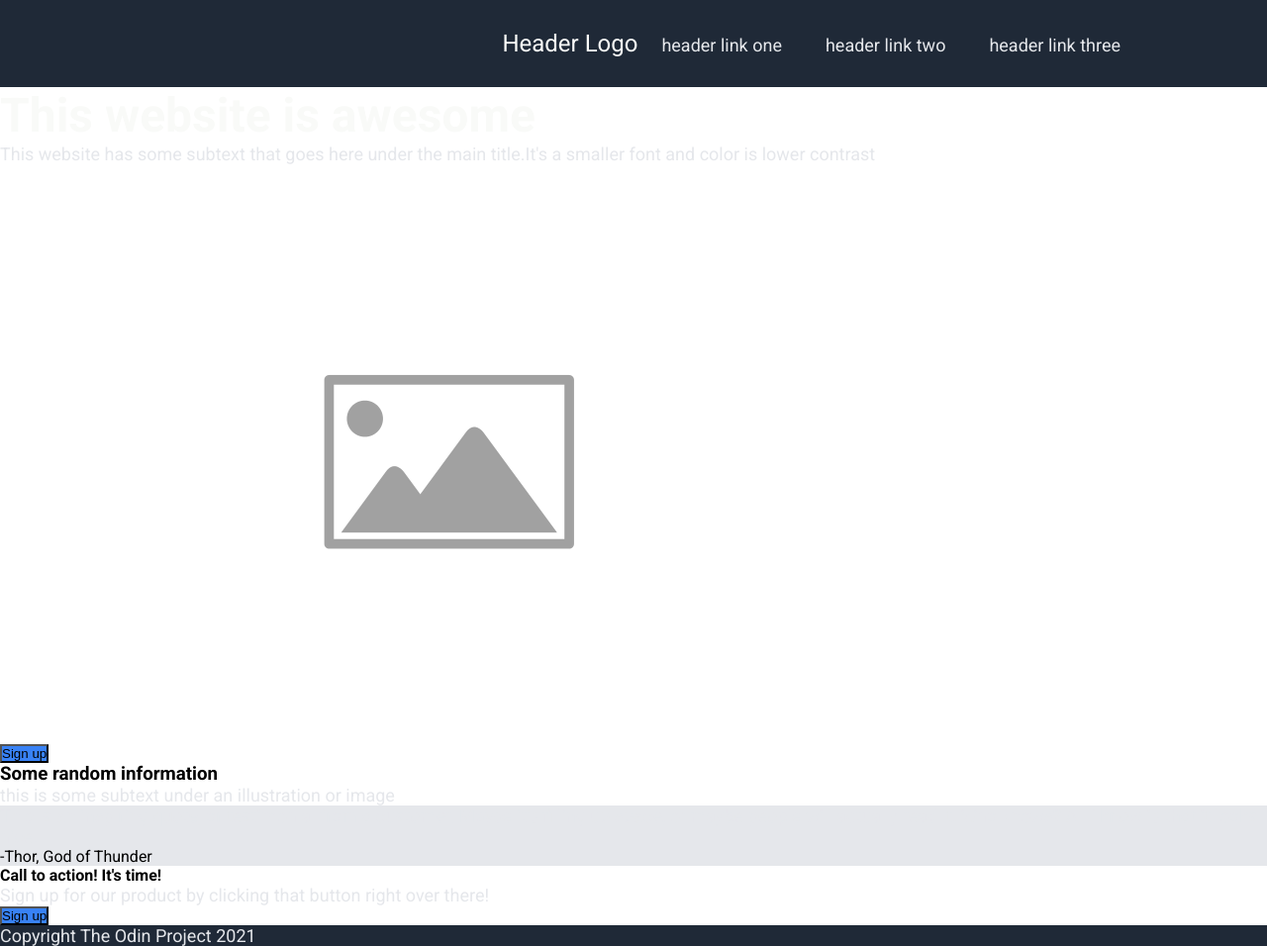
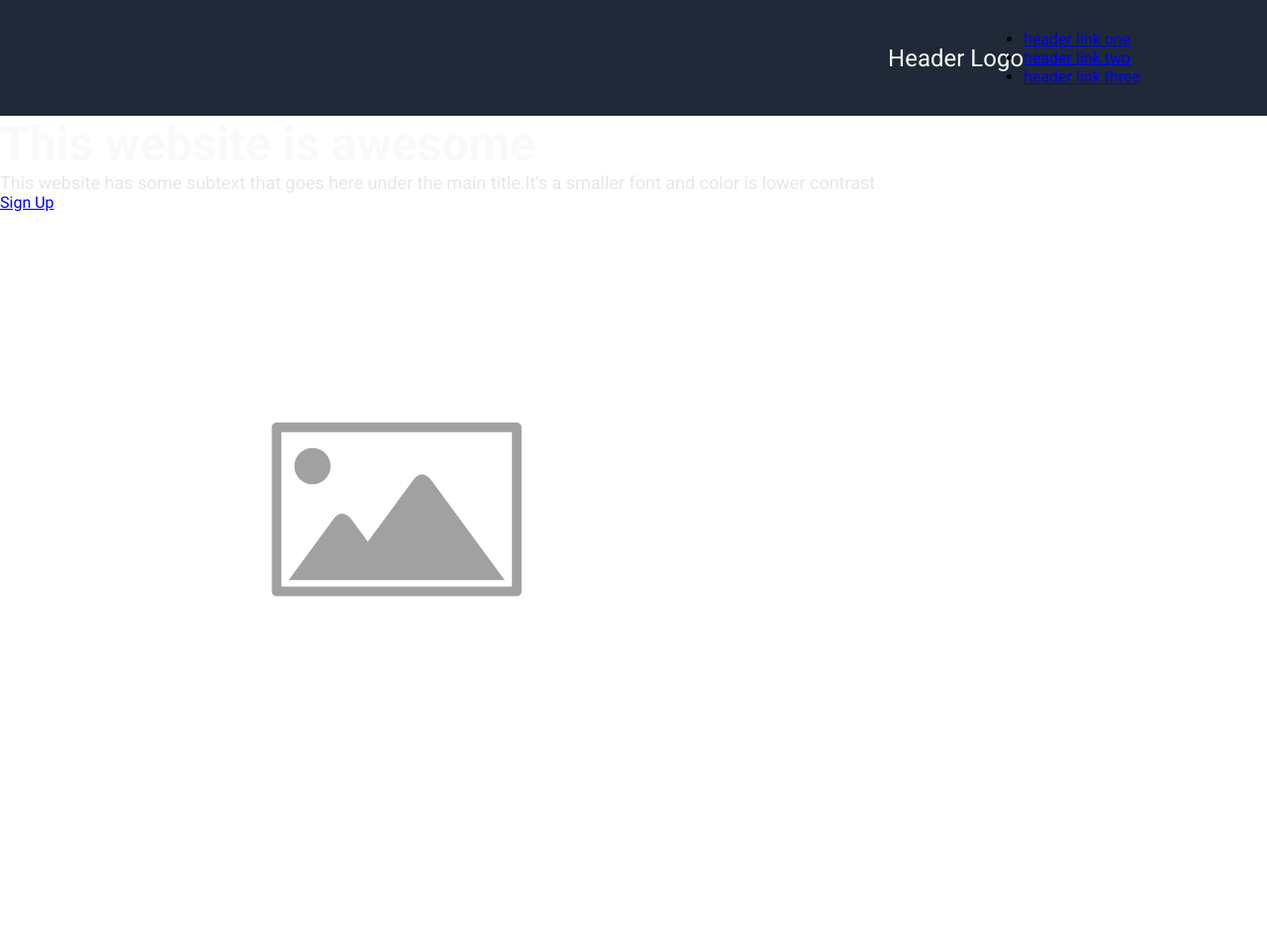
Before and after one commit to pauldavies85/landing-page, a plain HTML site: page index.html in a window 1280 px wide. Shown: the whole page at 99% size. After the commit the page ends 818 px from the top, so only its background shows below. Drawn offline with Linux system fonts and the light colour scheme.

Commit message:
Adjusted header and main HTML

```diff
--- a/index.html
+++ b/index.html
@@ -15,49 +15,35 @@
 </head>
 
 <body>
-  <header>
-    <nav>
-      <ul class="nav__links">
-        <span class="logo">Header Logo</span>
-        <li><a href="#">header link one</a></li>
-        <li><a href="#">header link two</a></li>
-        <li><a href="#">header link three</a></li>
+  <!--Header-->
+  <header class="header">
+    <span class="logo">Header Logo</span>
+    <!--Navigation-->
+    <nav class="main-nav">
+      <ul class="main-nav-list">
+        <li><a class="main-nav-link" href="#">header link one</a></li>
+        <li><a class="main-nav-link" href="#">header link two</a></li>
+        <li><a class="main-nav-link" href="#">header link three</a></li>
       </ul>
     </nav>
   </header>
-  <div class="header__title">
-    <h1>This website is awesome</h1>
-    <p>This website has some subtext that goes here under the main title.It's a smaller font and color is lower
-      contrast</p>
-    <button>Sign up</button>
-    <img src="/img/placeholder-image.png" />
-  </div>
+  <main>
 
-  <section class="section" id="section--1">
-    <div class="section__title">
-      <h3>Some random information</h3>
-      <p>this is some subtext under an illustration or image</p>
-    </div>
-  </section>
-
-  <section class="section" id="section--2">
-    <p>This is an inspiring quote, or testimonial from a customer. Maybe it's filling up space, or maybe people will
-      actually read it. Who knows? All I know is that it looks nice.</p>
-    <quote>-Thor, God of Thunder</quote>
-  </section>
-
-  <section class="section" id="section--3">
-    <div class="cta">
-      <h4>Call to action! It's time!</h4>
-      <p>Sign up for our product by clicking that button right over there!</p>
-      <button>Sign up</button>
-    </div>
-  </section>
-
-  <footer>
-    <p>Copyright The Odin Project 2021</p>
-  </footer>
-
+    <!--Hero Section-->
+    <section class="section-hero">
+      <div class="hero">
+        <h1 class="heading-primary">This website is awesome</h1>
+        <p class="hero-description">
+          This website has some subtext that goes here under the main title.It's a smaller font and color is lower
+          contrast
+        </p>
+        <a href="cta" class="btn btn--full">Sign Up</a>
+        <div class="placeholder-image">
+          <img src="/img/placeholder-image.png" alt="Placeholder Image">
+        </div>
+      </div>
+    </section>
+  </main>
   <script src="" async defer></script>
 </body>
 
```
